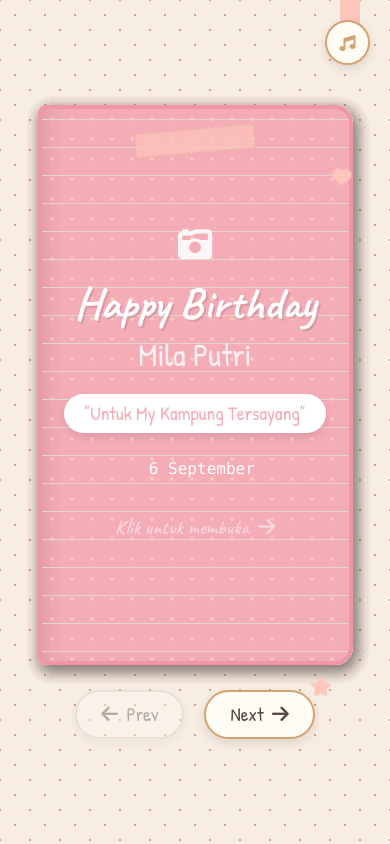
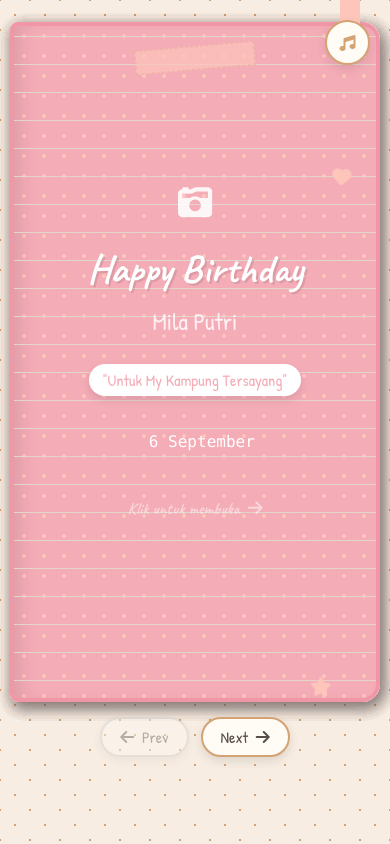
Before and after one commit to MelvaShintya/birthday-mila, a plain HTML site: page index.html in a window 390 px wide. Drawn offline with nearby package versions, Linux system fonts and the light colour scheme.

Commit message:
Add files via upload

```diff
--- a/index.html
+++ b/index.html
@@ -358,18 +358,131 @@
         }
 
         /* Responsive Fix */
-        @media (max-width: 576px) {
+        /* ==========================================================
+   MOBILE RESPONSIVE FIX (320px - 768px)
+   ========================================================== */
+@media (max-width: 768px) {
+    /* 1. Izinkan scroll halaman luar jika tinggi layar perangkat sangat kecil */
+    html, body {
+        overflow-y: auto;
+        height: auto;
+        min-height: 100vh;
+    }
+
+    /* 2. Sesuaikan pembungkus utama buku */
+    .book-wrapper {
+        height: auto;
+        min-height: 100vh;
+        padding: 15px 10px 80px 10px;
+    }
+
+    /* 3. Buat dimensi buku dinamis dan halaman dapat di-scroll secara internal */
     .book {
-                height: 560px;
+        width: 100%;
+        max-width: 420px;
+        height: 82vh;
+        max-height: 680px;
+        min-height: 520px;
     }
+
+    .page {
+        overflow-y: auto !important; /* Mencegah teks terpotong dengan scroll internal halaman */
+        -webkit-overflow-scrolling: touch;
+    }
+
+    .page-content {
+        padding: 18px 14px 35px 14px;
+        justify-content: flex-start; /* Mencegah pereregangan vertikal berlebih */
+        gap: 10px;
+    }
+
+    /* 4. Penyesuaian Halaman Cover & Judul Utama */
     .cover-title {
-                font-size: 2.8rem;
+        font-size: 2.5rem;
     }
-            .page-content {
-                padding: 20px 18px;
+
+    .cover-subtitle {
+        font-size: 1.5rem;
     }
+
+    .cover-badge {
+        font-size: 1rem;
+        padding: 4px 14px;
+    }
+
+    /* 5. Optimasi Judul & Teks Penjelas (Halaman 1 - 7) */
+    .handwritten.fs-1 {
+        font-size: 1.75rem !important;
+        margin-bottom: 0.5rem !important;
+    }
+
+    .handwritten.fs-4 {
+        font-size: 1.25rem !important;
+    }
+
+    .handwritten.fs-5 {
+        font-size: 1.05rem !important;
+    }
+
+    /* 6. Penyesuaian Sticky Notes & Konten Teks Panjang */
+    .sticky-note {
+        padding: 10px 12px;
+        font-size: 0.95rem;
+        line-height: 1.35;
+    }
+
+    .sticky-note p {
+        font-size: 0.9rem;
+    }
+
+    /* 7. Penyesuaian Grid Wishes (Halaman 3) & Polaroid (Halaman 4) */
+    .polaroid-frame {
+        padding: 8px 8px 24px 8px;
+    }
+
     .polaroid-img {
-                height: 85px;
+        height: 90px;
+    }
+
+    /* 8. Penyesuaian List "Things That Make You Special" (Halaman 5) */
+    .page-content .d-flex.flex-column.gap-2 {
+        gap: 6px !important;
+    }
+
+    .page-content .d-flex.align-items-center.gap-2 {
+        padding: 6px 10px !important;
+    }
+
+    /* 9. Penyesuaian Tombol Navigasi */
+    .nav-controls {
+        margin-top: 15px;
+        gap: 12px;
+    }
+
+    .btn-nav {
+        padding: 6px 18px;
+        font-size: 1rem;
+    }
+}
+
+/* Penyesuaian Ekstra khusus Layar Sangat Kecil (<= 380px) */
+@media (max-width: 380px) {
+    .book {
+        height: 85vh;
+        min-height: 480px;
+    }
+
+    .cover-title {
+        font-size: 2.1rem;
+    }
+
+    .polaroid-img {
+        height: 75px;
+    }
+
+    .sticky-note {
+        font-size: 0.85rem;
+        padding: 8px 10px;
     }
 }
     </style>
```
Lines whose indentation alone changed are shown as unchanged.
